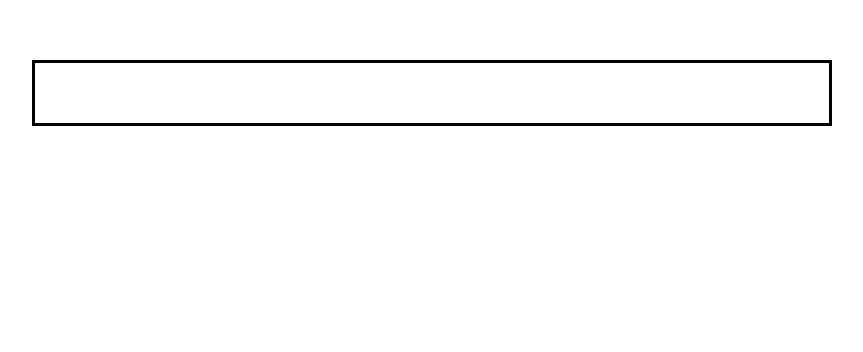
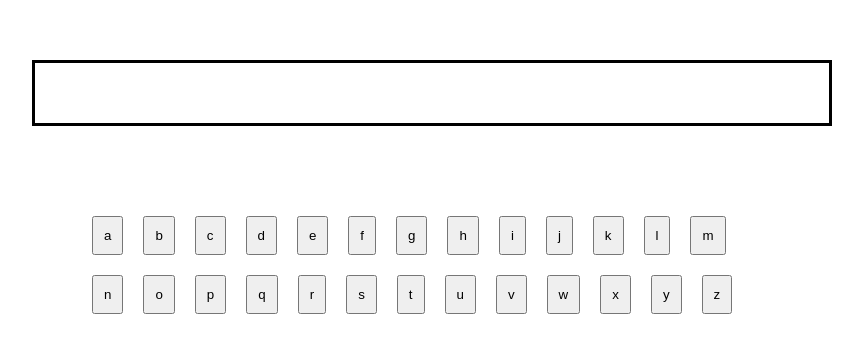
Before and after one commit to DariuszOkonski/hangman-oop, a website: page index.html in a window 1280 px wide. Shown: the whole page, without its empty margins (208-1071 px from the left). Drawn offline with Linux system fonts and the light colour scheme.

Commit message:
add guess method to Game class

```diff
--- a/app/Game.js
+++ b/app/Game.js
@@ -7,6 +7,17 @@ class Game {
     }
 
     start() {
-        console.log('Lets play a game!')
+        for (let i = 0; i < 26; i++) {
+            const label = (i + 10).toString(36);
+            const button = document.createElement('button');
+            button.innerHTML = label;
+            button.addEventListener('click', () => this.guess(label));
+            this.lettersWrapper.appendChild(button);
+        }
+    }
+
+    guess(letter) {
+        console.log(letter)
+        console.log(this);
     }
 }
--- a/style.css
+++ b/style.css
@@ -48,3 +48,7 @@ html {
     padding: 30px 0px;
     text-transform:uppercase;
 }
+
+button {
+    cursor: pointer;
+}
```
